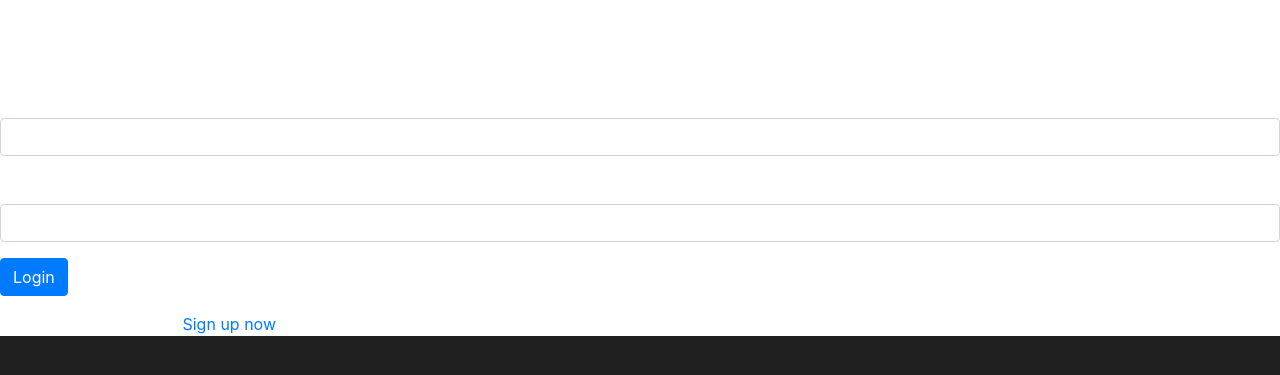
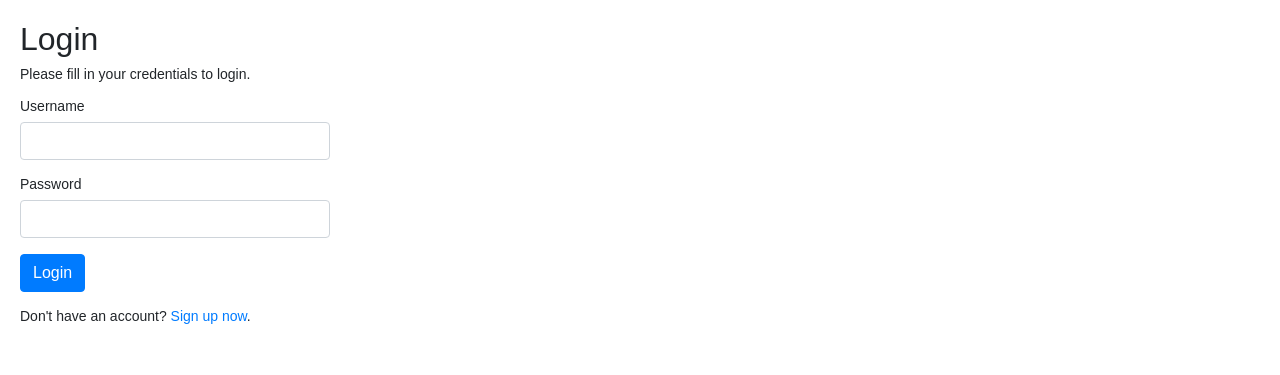
Before and after one commit to aco-web/site, a PHP site: page /login/login.php in a window 1280 px wide. Shown: the top 375 px of the page. Run offline with PHP 8.4, Linux system fonts and the light colour scheme.

Commit message:
Remove custom styles

```diff
--- a/login/login.php
+++ b/login/login.php
@@ -95,37 +95,10 @@ if($_SERVER["REQUEST_METHOD"] == "POST"){
     <meta charset="UTF-8">
     <title>Login</title>
     <link rel="stylesheet" href="https://stackpath.bootstrapcdn.com/bootstrap/4.5.2/css/bootstrap.min.css">
-    <link href='https://fonts.googleapis.com/css?family=Comfortaa' rel='stylesheet'>
-      <link rel="stylesheet" href="../css/main.css">
-      <link rel="stylesheet" href="../css/bootstrap.css">
-      <!---c u s t o m--->
-
-      <style>
-         section header {
-         font-family:'Comfortaa';
-         font-size: 62px;
-         }
-
-      /* width */
-      ::-webkit-scrollbar {
-      width: 10px;
-      }
-
-      /* Track */
-      ::-webkit-scrollbar-track {
-      background: #202021;
-      }
-
-      /* Handle */
-      ::-webkit-scrollbar-thumb {
-      background: #dbd7d7;
-      }
-
-      /* Handle on hover */
-      ::-webkit-scrollbar-thumb:hover {
-      background: grey;
-      }
-	   </style>
+    <style>
+        body{ font: 14px sans-serif; }
+        .wrapper{ width: 350px; padding: 20px; }
+    </style>
 </head>
 <body>
     <div class="wrapper">
```
